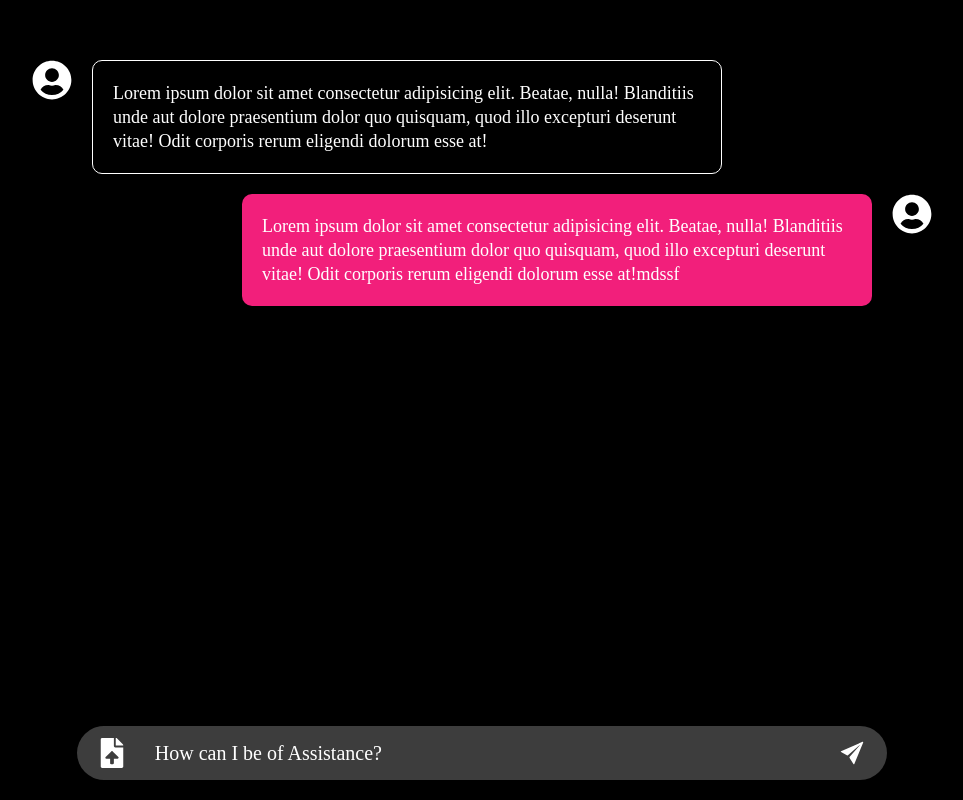
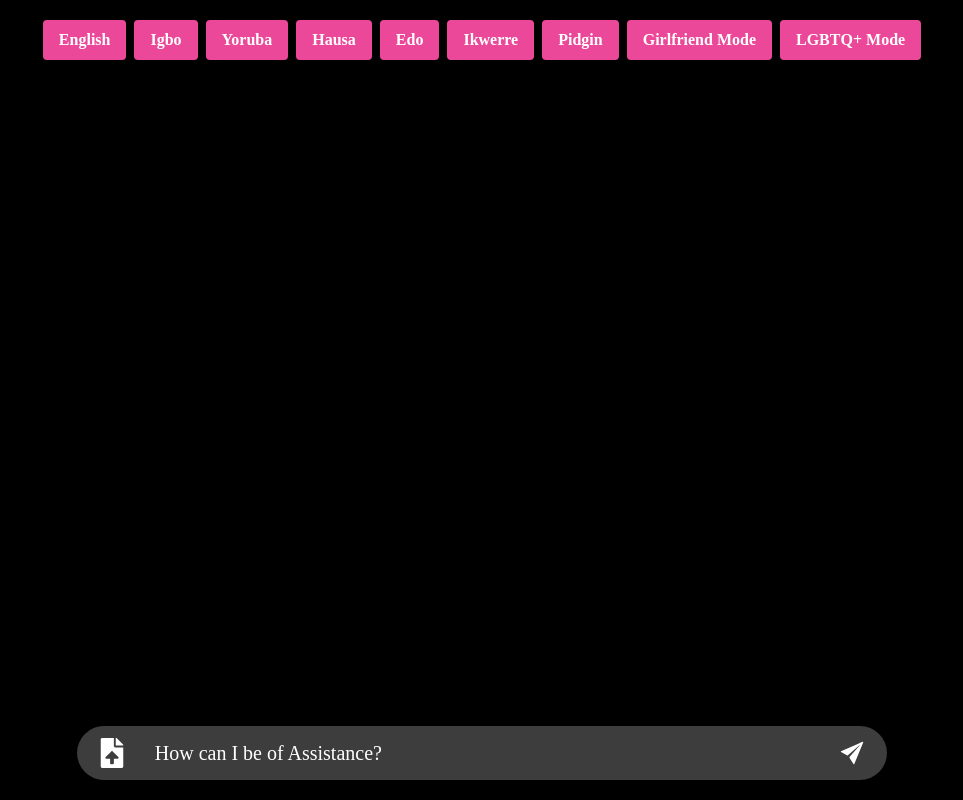
Before and after one commit to tech-monarch/Code-Clan-Team-1-AI-Project, a React (Vite) app: page /chat-box in a window 1280 px wide. Shown: the whole page, without its empty margins (158-1121 px from the left). Built offline with nearby package versions, Linux system fonts and the light colour scheme; a web font is replaced by a local one.

Commit message:
Update Chat.jsx

```diff
--- a/src/components/pages/Chat.jsx
+++ b/src/components/pages/Chat.jsx
@@ -1,29 +1,76 @@
+import { useState } from "react";
 import { FaFileUpload, FaUserCircle } from "react-icons/fa";
 import { IoIosSend } from "react-icons/io";
 
 const Chat = () => {
+  const [message, setMessage] = useState("");
+  const [chatHistory, setChatHistory] = useState([]);
+  const [language, setLanguage] = useState("en"); // Default language is English
+
+  const handleSendMessage = async () => {
+    if (message.trim() === "") return;
+
+    try {
+      const res = await fetch('http://localhost/backend/chatbot.php', {
+        method: 'POST',
+        headers: {
+          'Content-Type': 'application/json',
+        },
+        body: JSON.stringify({
+          message: message,
+          language: language // Send selected language/mode to backend
+        }),
+      });
+      const data = await res.json();
+
+      // Update chat history with the user message and bot response
+      setChatHistory([...chatHistory, { sender: 'user', text: message }, { sender: 'bot', text: data.response }]);
+      setMessage(""); // Clear input field
+    } catch (error) {
+      console.error("Error sending message:", error);
+    }
+  };
+
+  const handleLanguageChange = (lang) => {
+    setLanguage(lang);
+  };
+
   return (
     <section className="text-white">
       <div className="flex flex-col justify-center items-center gap-5 py-5 h-screen max-w-[900px] w-full mx-auto">
-        <div className="flex-1 py-10 flex flex-col gap-5">
-          <div className="flex flex-row gap-5">
-            <FaUserCircle size={40} />
-            <p className="p-5 bg-customBlack border border-white rounded-[10px] text-[18px] leading-[24px] max-w-[70%] w-full">
-              Lorem ipsum dolor sit amet consectetur adipisicing elit. Beatae,
-              nulla! Blanditiis unde aut dolore praesentium dolor quo quisquam,
-              quod illo excepturi deserunt vitae! Odit corporis rerum eligendi
-              dolorum esse at!
-            </p>
-          </div>
-          <div className="flex flex-row-reverse place-content-end gap-5">
-            <FaUserCircle size={40} />
-            <p className="p-5 bg-customPink rounded-[10px] text-[18px] leading-[24px] max-w-[70%] w-full">
-              Lorem ipsum dolor sit amet consectetur adipisicing elit. Beatae,
-              nulla! Blanditiis unde aut dolore praesentium dolor quo quisquam,
-              quod illo excepturi deserunt vitae! Odit corporis rerum eligendi
-              dolorum esse at!mdssf
-            </p>
-          </div>
+
+        {/* Language Selection Buttons */}
+        <div className="flex gap-2 pb-5">
+          {[
+            { label: "English", code: "en" },
+            { label: "Igbo", code: "ig" },
+            { label: "Yoruba", code: "yo" },
+            { label: "Hausa", code: "ha" },
+            { label: "Edo", code: "bin" },
+            { label: "Ikwerre", code: "ikw" },
+            { label: "Pidgin", code: "pidgin" },
+            { label: "Girlfriend Mode", code: "girlfriend" },
+            { label: "LGBTQ+ Mode", code: "lgbtq" }
+          ].map((option) => (
+            <button
+              key={option.code}
+              onClick={() => handleLanguageChange(option.code)}
+              className="bg-pink-500 hover:bg-pink-700 text-white font-bold py-2 px-4 rounded"
+            >
+              {option.label}
+            </button>
+          ))}
+        </div>
+
+        <div className="flex-1 py-10 flex flex-col gap-5 overflow-y-auto">
+          {chatHistory.map((chat, index) => (
+            <div key={index} className={`flex ${chat.sender === 'user' ? 'flex-row-reverse' : 'flex-row'} gap-5`}>
+              <FaUserCircle size={40} />
+              <p className={`p-5 ${chat.sender === 'user' ? 'bg-customPink' : 'bg-customBlack'} border border-white rounded-[10px] text-[18px] leading-[24px] max-w-[70%] w-full`}>
+                {chat.text}
+              </p>
+            </div>
+          ))}
         </div>
 
         <div className="flex flex-row justify-between items-center bg-[#3d3d3d] py-3 px-5 max-w-[90%] w-full rounded-full">
@@ -32,8 +79,11 @@ const Chat = () => {
             className="bg-transparent placeholder:text-white text-[20px] focus:outline-none w-[85%]"
             type="text"
             placeholder="How can I be of Assistance?"
+            value={message}
+            onChange={(e) => setMessage(e.target.value)}
+            onKeyDown={(e) => e.key === 'Enter' && handleSendMessage()}
           />
-          <IoIosSend size={30} className="cursor-pointer" />
+          <IoIosSend size={30} className="cursor-pointer" onClick={handleSendMessage} />
         </div>
       </div>
     </section>
```
